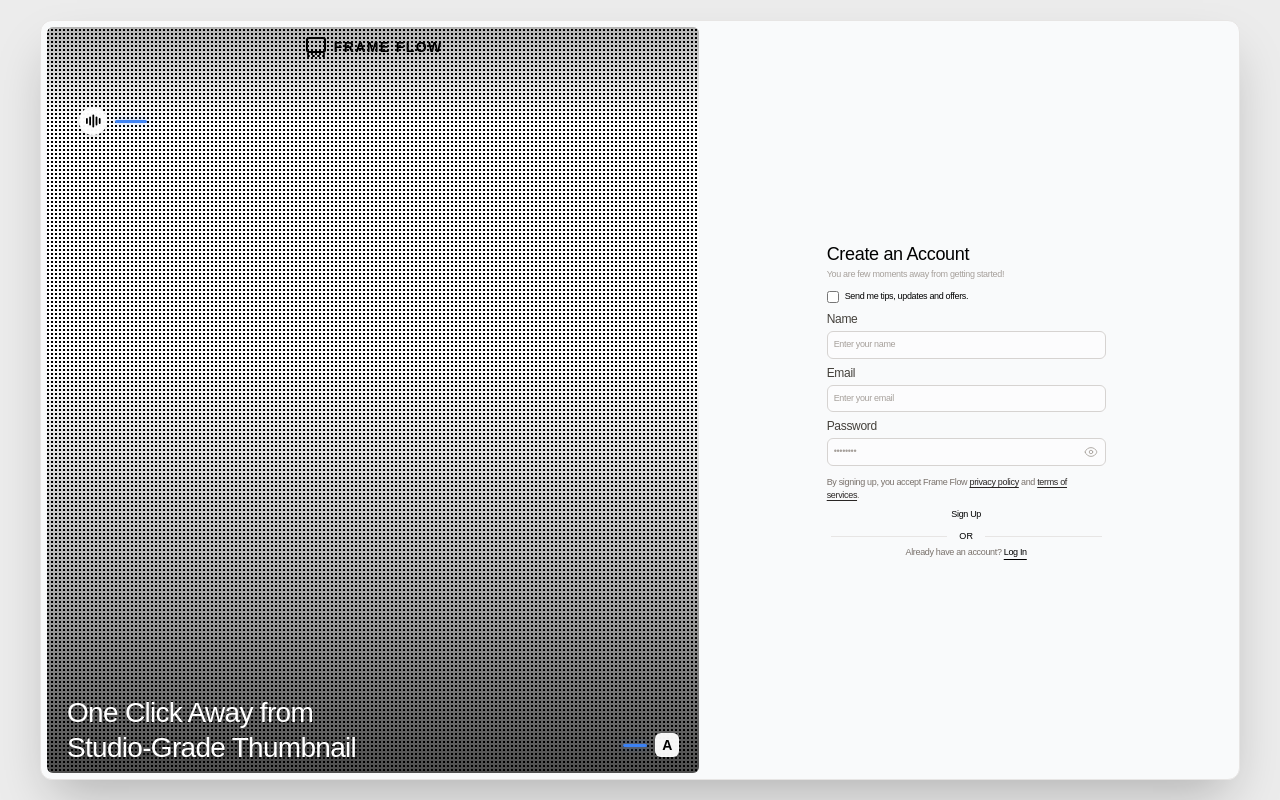
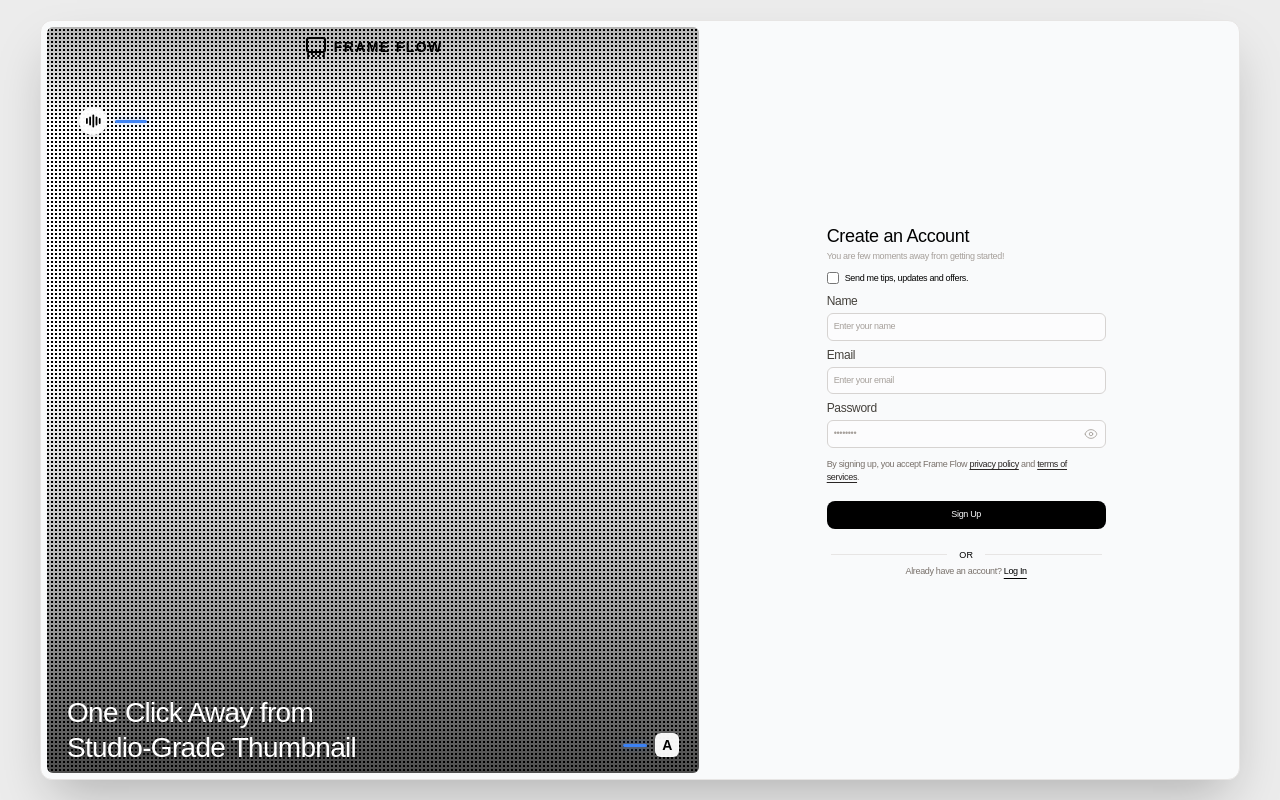
Before and after one commit to VIPUL070/frame-flow, a React (Vite) app in the folder client/: page /register in a window 1280 px wide. Built offline with nearby package versions, Linux system fonts and the light colour scheme; a web font is replaced by a local one.

Commit message:
Fully customizing button component

```diff
--- a/client/src/components/ui/Button.tsx
+++ b/client/src/components/ui/Button.tsx
@@ -1,63 +1,116 @@
 import { motion } from "framer-motion";
+import type { HTMLMotionProps } from "framer-motion";
+import type { ReactNode } from "react";
+import { cn } from "@/lib/utils";
 
-interface ButtonProps {
-  type?: "button" | "submit" | "reset";
-  variant?: "primary" | "danger" | "secondary";
-  size?: "sm" | "md" | "lg";
-  onClick?: () => void;
-  children: React.ReactNode;
+type Variant = "primary" | "secondary" | "outline" | "ghost" | "danger" | "form";
+type Size = "sm" | "md" | "lg";
+type MotionEffect = "slide" | "none";
+
+export interface ButtonProps extends Omit<HTMLMotionProps<"button">, "children"> {
+  variant?: Variant;
+  size?: Size;
+  fullWidth?: boolean;
+  leftIcon?: ReactNode;
+  rightIcon?: ReactNode;
+  motionEffect?: MotionEffect;
+  children: ReactNode;
 }
 
-const baseClasses = "w-full text-center align-middle cursor-pointer text-[9px] transition-colors duration-200 overflow-hidden";
+const baseClasses =
+  "relative inline-flex shrink-0 cursor-pointer items-center justify-center overflow-hidden rounded-lg font-medium transition-colors duration-200 focus:outline-none focus-visible:ring-4 focus-visible:ring-border-strong disabled:pointer-events-none disabled:opacity-60";
 
-const sizeVariant = {
-  sm: "px-2.5 rounded-full py-1.25",
-  md: "my-2",
-  lg: "my-4 rounded-lg py-2 "
-}
-const variantClasses = {
-  primary: "bg-black text-offwhite active:bg-stone-900",
-  secondary: "bg-offwhite text-black border border-stone-400",
-  danger: "bg-red-600 text-offwhite active:bg-red-700",
+const sizeClasses: Record<Size, string> = {
+  sm: "min-h-7 px-3 py-1.5 text-[9px]",
+  md: "min-h-9 px-4 py-2.5 text-[11px]",
+  lg: "min-h-10 px-4 py-3 text-[11px]",
 };
 
-const Button = ({ type = "button", variant = "primary", children , size= "sm" , onClick}: ButtonProps) => {
+const variantClasses: Record<Variant, string> = {
+  primary: "bg-foreground text-surface hover:bg-foreground/85 active:bg-foreground/75",
+  secondary:
+    "border border-border bg-surface text-foreground hover:bg-muted active:bg-soft",
+  outline:
+    "border border-border-strong bg-transparent text-foreground hover:bg-muted active:bg-soft",
+  ghost: "bg-transparent text-foreground hover:bg-muted active:bg-soft",
+  danger: "bg-red-600 text-white hover:bg-red-700 active:bg-red-800",
+  form: "w-full bg-black text-offwhite hover:bg-black/85 active:bg-black/75",
+};
+
 const textAnimation = {
   initial: { y: 0 },
-    hover: { y: "-100%" },
+  hover: { y: "-130%" },
 };
 
 const secondaryTextAnimation = {
-    initial: { y: "100%" },
+  initial: { y: "130%" },
   hover: { y: 0 },
 };
 
+const ButtonContent = ({
+  children,
+  leftIcon,
+  rightIcon,
+}: Pick<ButtonProps, "children" | "leftIcon" | "rightIcon">) => (
+  <span className="inline-flex items-center justify-center gap-1.5 whitespace-nowrap">
+    {leftIcon}
+    {children}
+    {rightIcon}
+  </span>
+);
+
+const Button = ({
+  type = "button",
+  variant = "primary",
+  size = "sm",
+  fullWidth = false,
+  motionEffect = "slide",
+  className,
+  leftIcon,
+  rightIcon,
+  children,
+  ...props
+}: ButtonProps) => {
   return (
     <motion.button
       type={type}
-      className={`${baseClasses} ${variantClasses[variant]} ${sizeVariant[size]}`}
-      onClick={onClick}
-      whileHover="hover"
+      className={cn(
+        baseClasses,
+        sizeClasses[size],
+        variantClasses[variant],
+        variant !== "form" && fullWidth && "w-full",
+        className
+      )}
+      whileHover={motionEffect === "slide" ? "hover" : undefined}
+      whileTap={{ scale: 0.97 }}
       initial="initial"
+      {...props}
     >
-      <div className="relative relative-inline-block h-full w-full flex items-center justify-center overflow-hidden">
+      {motionEffect === "none" ? (
+        <ButtonContent leftIcon={leftIcon} rightIcon={rightIcon}>
+          {children}
+        </ButtonContent>
+      ) : (
+        <span className="relative inline-flex h-[1.35em] items-center justify-center overflow-hidden">
           <motion.span
             variants={textAnimation}
-          transition={{ duration: 0.3, ease: [0.215, 0.61, 0.355, 1] }}
-          className="inline-block whitespace-nowrap w-12"
+            transition={{ duration: 0.32, ease: [0.215, 0.61, 0.355, 1] }}
           >
+            <ButtonContent leftIcon={leftIcon} rightIcon={rightIcon}>
               {children}
+            </ButtonContent>
           </motion.span>
-
           <motion.span
             variants={secondaryTextAnimation}
-          transition={{ duration: 0.3, ease: [0.215, 0.61, 0.355, 1] }}
-          className="absolute inline-block whitespace-nowrap w-12"
+            transition={{ duration: 0.32, ease: [0.215, 0.61, 0.355, 1] }}
+            className="absolute inset-0 inline-flex items-center justify-center"
           >
+            <ButtonContent leftIcon={leftIcon} rightIcon={rightIcon}>
               {children}
+            </ButtonContent>
           </motion.span>
-
-      </div>
+        </span>
+      )}
     </motion.button>
   );
 };
```
Lines whose indentation alone changed are shown as unchanged.
